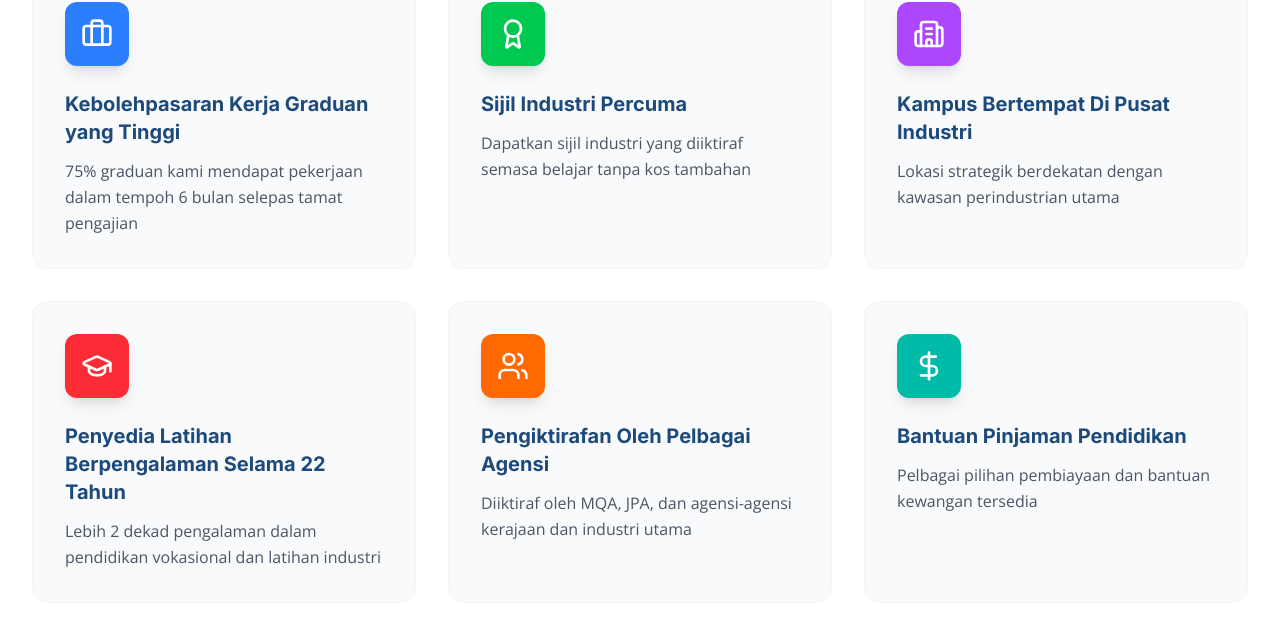
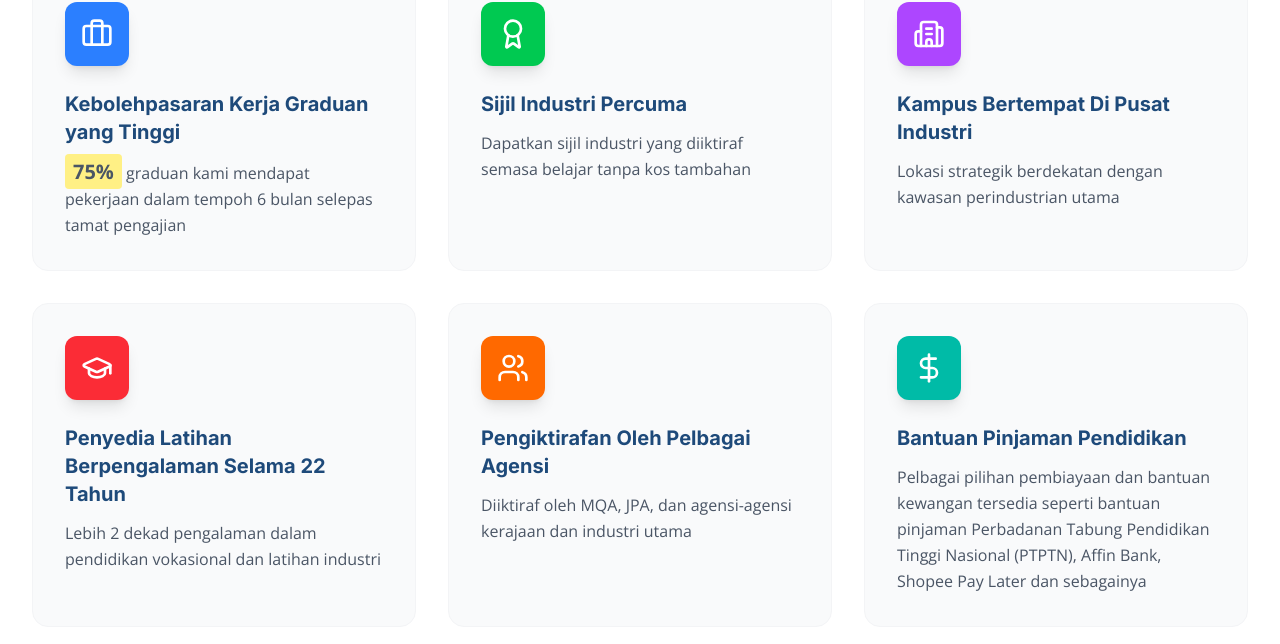
Before and after one commit to kw0rl/ranaco-landing-page, a Next.js app in the folder frontend/: page / in a window 1280 px wide. Shown: the part 1931-2575 px from the top of the page. Built offline with nearby package versions, Linux system fonts and the light colour scheme.

Commit message:
additional enhancement

```diff
--- a/frontend/components/Features.tsx
+++ b/frontend/components/Features.tsx
@@ -6,7 +6,7 @@ const features = [
   {
     icon: Briefcase,
     title: 'Kebolehpasaran Kerja Graduan yang Tinggi',
-    description: '75% graduan kami mendapat pekerjaan dalam tempoh 6 bulan selepas tamat pengajian',
+    description: '<span class="font-bold bg-yellow-200 px-2 py-1 rounded text-xl">75%</span> graduan kami mendapat pekerjaan dalam tempoh 6 bulan selepas tamat pengajian',
     color: 'bg-blue-500'
   },
   {
@@ -36,7 +36,7 @@ const features = [
   {
     icon: DollarSign,
     title: 'Bantuan Pinjaman Pendidikan',
-    description: 'Pelbagai pilihan pembiayaan dan bantuan kewangan tersedia',
+    description: 'Pelbagai pilihan pembiayaan dan bantuan kewangan tersedia seperti bantuan pinjaman Perbadanan Tabung Pendidikan Tinggi Nasional (PTPTN), Affin Bank, Shopee Pay Later dan sebagainya',
     color: 'bg-teal-500'
   }
 ];
@@ -78,9 +78,7 @@ export default function Features() {
                 <h3 className="text-xl font-bold text-[#1E4A7A] mb-3 group-hover:text-[#FF6B5B] transition-colors">
                   {feature.title}
                 </h3>
-                <p className="text-gray-600 leading-relaxed">
-                  {feature.description}
-                </p>
+                <p className="text-gray-600 leading-relaxed" dangerouslySetInnerHTML={{ __html: feature.description }} />
 
                 {/* Decorative Element */}
                 <div className="absolute top-0 right-0 w-24 h-24 bg-gradient-to-br from-[#FF6B5B]/5 to-transparent rounded-bl-full opacity-0 group-hover:opacity-100 transition-opacity" />
```
